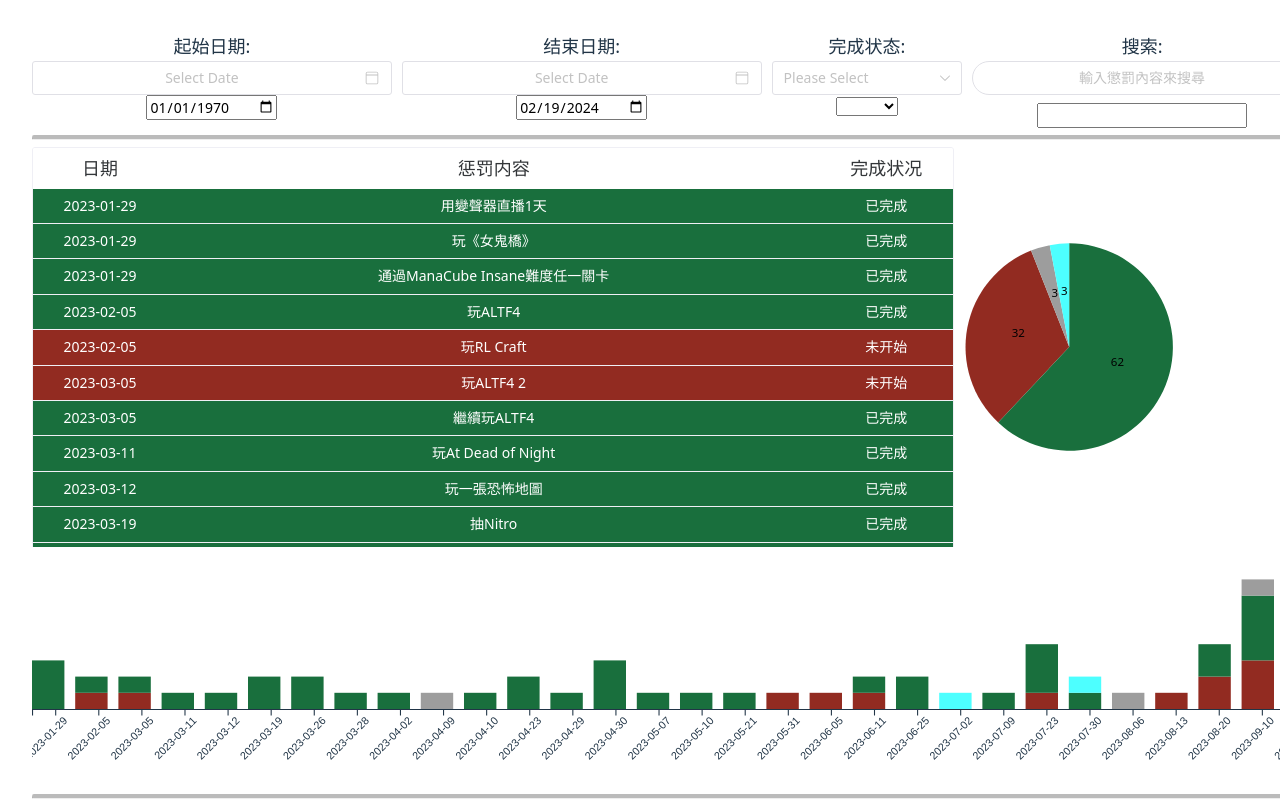
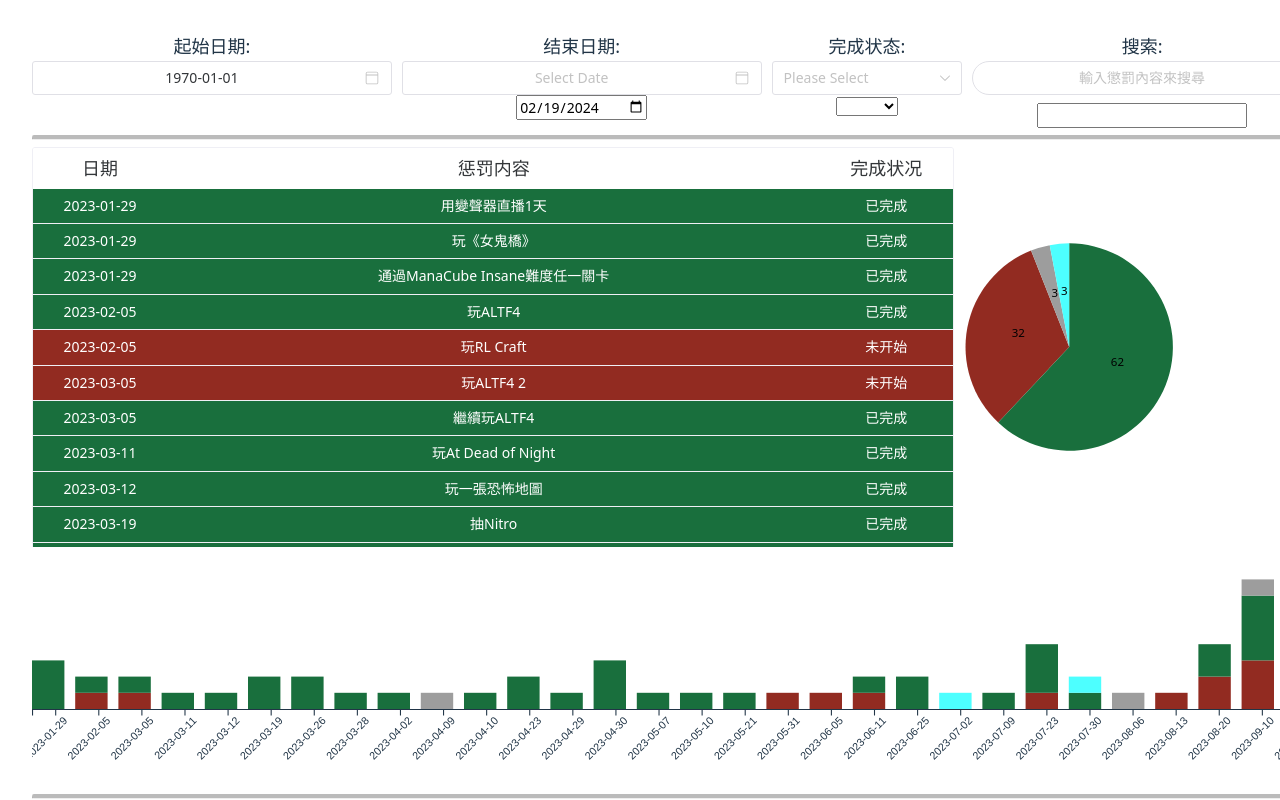
Before and after one commit to champsing/mercuryland, a Vue app: page / in a window 1280 px wide. Shown: the top 800 px of the page. Built offline with nearby package versions, Linux system fonts and the light colour scheme.

Commit message:
fix begTs

```diff
--- a/src/components/HelloWorld.vue
+++ b/src/components/HelloWorld.vue
@@ -29,8 +29,6 @@ ChartJS.register(
     TimeScale
 );
 
-defineProps({});
-
 // export default defineComponent({
 //   setup() {
 //     return {
@@ -57,7 +55,7 @@ defineProps({});
 //   }
 // });
 
-var filterBegDate = ref("1970-01-01");
+var filterBegTs = defineModel({ default: 0, set(value) { refresh(value); return value; }})
 var filterEndDate = ref(new Date(Date.now()).toISOString().slice(0, 10));
 var filterFinish = ref(-1);
 var filterSearch = ref("");
@@ -71,14 +69,14 @@ var dataDisplay = ref([]);
 
 d3.csv(dataPath, function (d) {
     dataSource.push(d);
-    refresh();
+    refresh(filterBegTs.value);
 });
 
-function refresh() {
+function refresh(begTs) {
     dataDisplay.value = dataSource
         .filter(
             (v) =>
-                v.date >= filterBegDate.value && v.date <= filterEndDate.value
+                v.date >= new Date(begTs).toISOString().slice(0, 10) && v.date <= filterEndDate.value
         )
         .filter((v) => filterFinish.value == -1 || filterFinish.value == v.done)
         .filter(
@@ -89,11 +87,6 @@ function refresh() {
 
     drawPieChart(dataDisplay.value);
     drawBarChart(dataDisplay.value);
-}
-
-function updateBegDate(newDate) {
-    filterBegDate.value = newDate.toISOString().slice(0, 10);
-    refresh();
 }
 
 function updateEndDate(newDate) {
@@ -289,15 +282,7 @@ function drawBarChart(dataIn) {
     <div class="filter">
         <div>
             <label style="font-size: 18px;">起始日期:</label>
-            <n-date-picker type="date"
-            v-model:value="timestamp"
-            @input="updateBegDate($event.target.valueAsDate)"/>
-            <input
-                type="date"
-                :value="filterBegDate.valueOf()"
-                @input="updateBegDate($event.target.valueAsDate)"
-
-            />
+            <n-date-picker type="date" v-model:value="filterBegTs"/>
         </div>
         <div>
             <label style="font-size: 18px;">结束日期:</label>
```
